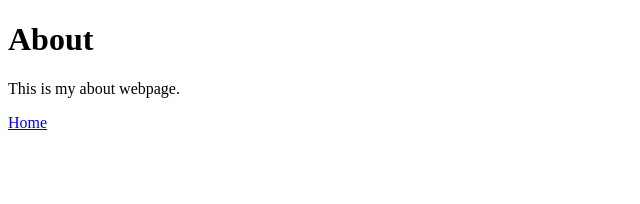
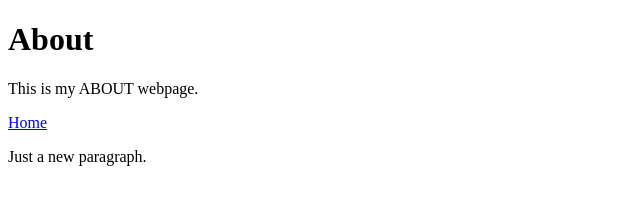
Before and after one commit to Dina028/AwesomeLandingPage, a plain HTML site: page about.html in a window 1280 px wide. Shown: the whole page, without its empty margins (0-640 px from the left). Drawn offline with Linux system fonts and the light colour scheme.

Commit message:
Updated about.html
Just changed a few things.

```diff
--- a/about.html
+++ b/about.html
@@ -7,7 +7,8 @@
 </head>
 <body>
     <h1>About</h1>
-    <p>This is my about webpage.</p>
+    <p>This is my ABOUT webpage.</p>
     <a href="index.html">Home</a>
+    <p>Just a new paragraph.</p>
 </body>
 </html>
```
